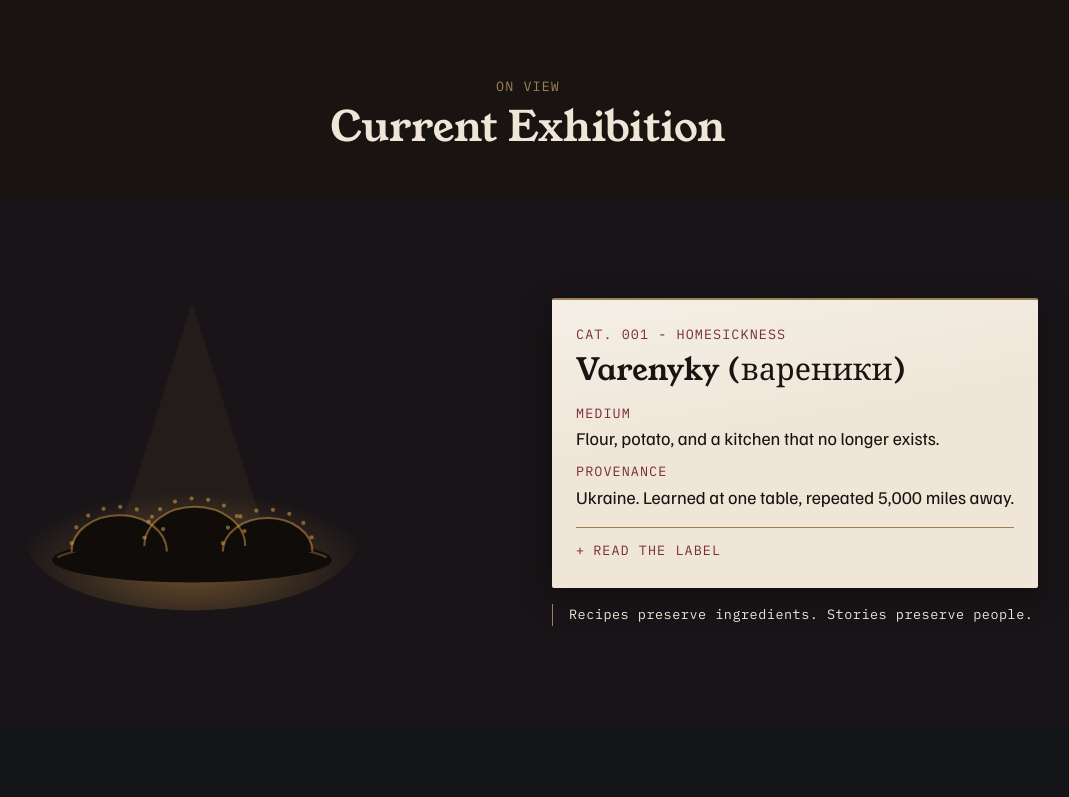
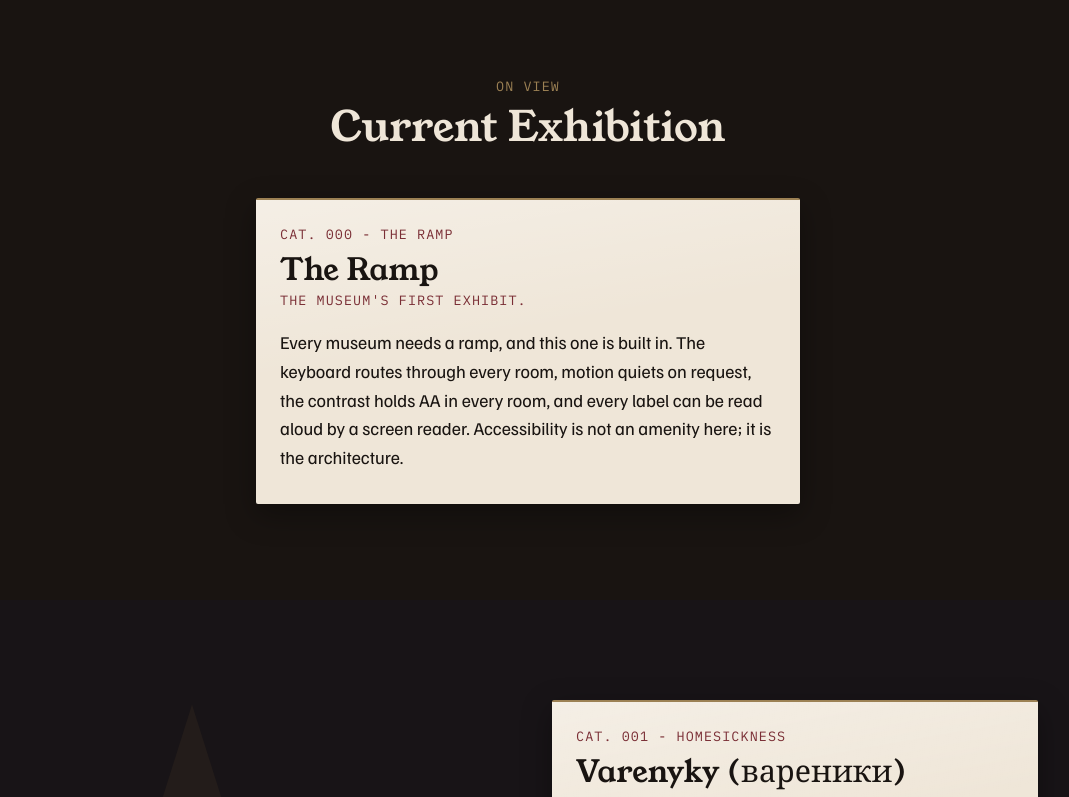
Before and after one commit to nazboyko/still-warm, a React (Vite) app: page / in a window 1280 px wide. Shown: the part 596-1393 px from the top of the page, without its empty margins (112-1181 px from the left). Built offline with nearby package versions, Linux system fonts and the light colour scheme.

Commit message:
add ramp exhibit

```diff
--- a/src/components/exhibition/Exhibition.tsx
+++ b/src/components/exhibition/Exhibition.tsx
@@ -2,6 +2,7 @@ import { exhibits } from "../../content/exhibits.ts";
 import { Container } from "../layout/Container.tsx";
 import { SectionHeading } from "../layout/SectionHeading.tsx";
 import "./Exhibition.css";
+import { RampExhibit } from "./RampExhibit.tsx";
 import { Room } from "./Room.tsx";
 
 export function Exhibition() {
@@ -18,6 +19,7 @@ export function Exhibition() {
           title="Current Exhibition"
         />
       </Container>
+      <RampExhibit />
       {exhibits.map((exhibit, index) => (
         <Room key={exhibit.id} exhibit={exhibit} flip={index % 2 === 1} />
       ))}
--- /dev/null
+++ b/src/components/exhibition/RampExhibit.css
@@ -0,0 +1,20 @@
+.ramp-exhibit {
+  padding-bottom: var(--space-section);
+}
+
+.ramp-placard {
+  margin-inline: auto;
+}
+
+.ramp-subtitle {
+  margin-top: var(--space-1);
+  font-family: var(--font-utility);
+  font-size: var(--text-utility);
+  letter-spacing: var(--tracking-utility);
+  text-transform: uppercase;
+  color: var(--beet);
+}
+
+.ramp-body {
+  margin-block: var(--space-4);
+}
--- /dev/null
+++ b/src/components/exhibition/RampExhibit.tsx
@@ -0,0 +1,26 @@
+import { ramp } from "../../content/ramp.ts";
+import { Container } from "../layout/Container.tsx";
+import "./RampExhibit.css";
+
+export function RampExhibit() {
+  return (
+    <article
+      id="exhibit-000"
+      className="ramp-exhibit"
+      aria-labelledby="ramp-title"
+    >
+      <Container>
+        <div className="placard ramp-placard" data-surface="plaster">
+          <p className="placard-cat">
+            CAT. {ramp.number} - {ramp.title.toUpperCase()}
+          </p>
+          <h3 id="ramp-title" className="placard-dish">
+            {ramp.title}
+          </h3>
+          <p className="ramp-subtitle">{ramp.subtitle}</p>
+          <p className="ramp-body">{ramp.body}</p>
+        </div>
+      </Container>
+    </article>
+  );
+}
```
Also changed, not shown: 1 other file (tests, documents, lock files or other folders).
